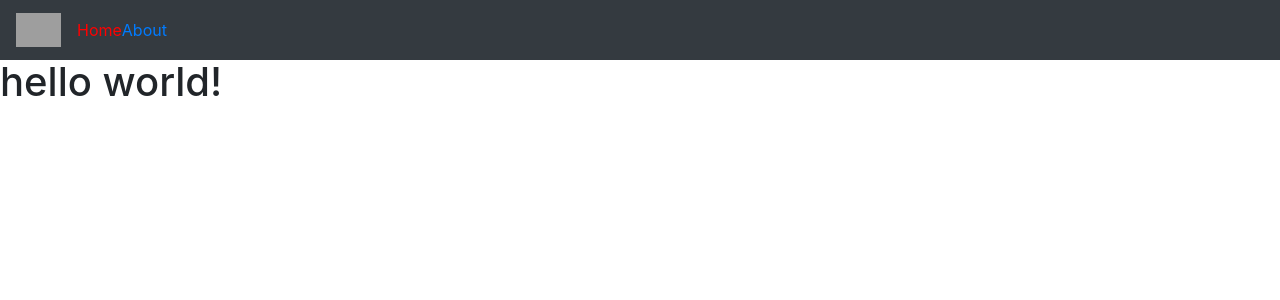
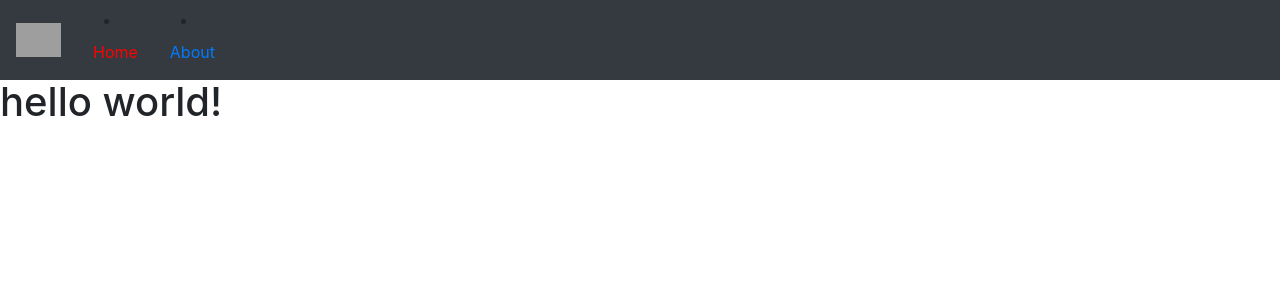
Before and after one commit to Operation-P-E-A-C-C-E-Robotics/Operation-P-E-A-C-C-E-Robotics.github.io, a Jekyll site: the page built from index.html, in a window 1280 px wide. Shown: the top 300 px of the page. Built offline with Jekyll 4.4.1, drawn with Linux system fonts in a browser that asks for light colours; nearby versions of some CDN libraries; grey boxes are pictures that could not be loaded.

Commit message:
add bootstrap classes to Nav

```diff
--- a/_includes/navigation.html
+++ b/_includes/navigation.html
@@ -1,8 +1,10 @@
 <nav class="navbar navbar-expand-sm bg-dark navbar-dark sticky-top">
     <a class="navbar-brand"><img src="assets/images/CCRALogo.png" style="width:45px;"></a>
     {% for item in site.data.navigation %}
-      <a href="{{ item.link }}" {% if page.url == item.link %}style="color: red;"{% endif %}>
+    <li class="nav-item text-lg-center ">
+        <a class="nav-link" href="{{ item.link }}" {% if page.url == item.link %}style="color: red;"{% endif %}>
         {{ item.name }}
       </a>
+    </li>
     {% endfor %}
   </nav>
```
